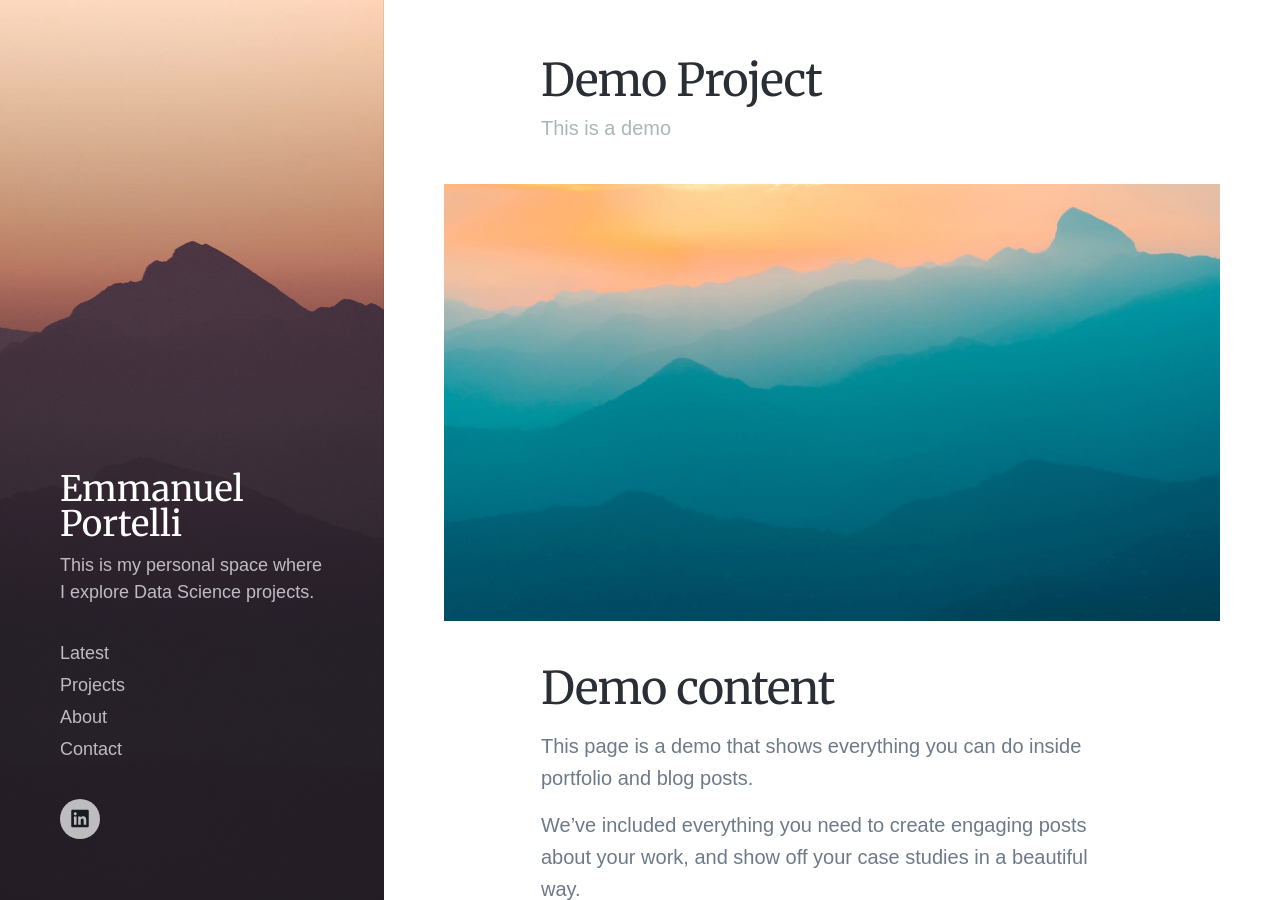
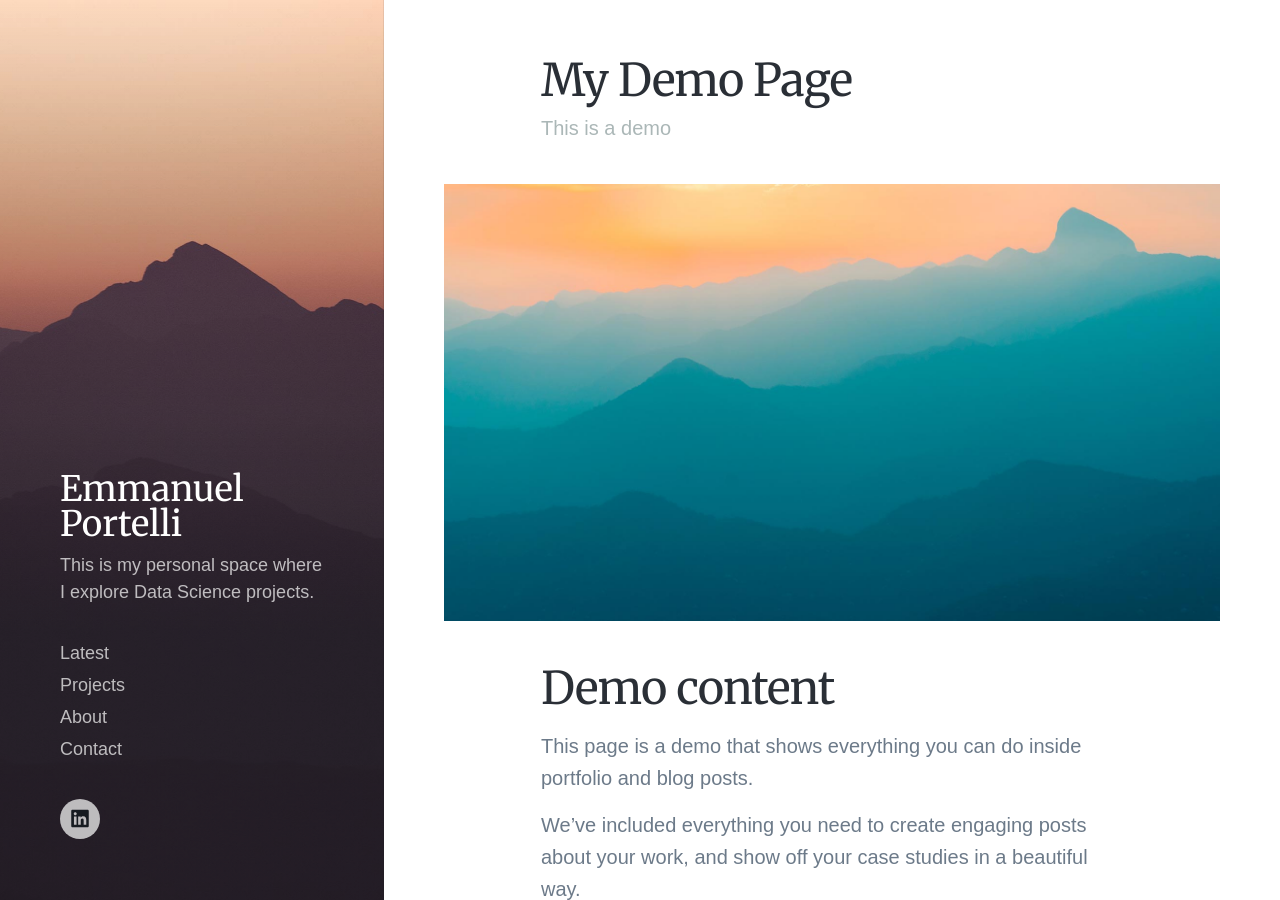
Before and after one commit to ep83-datascience/portfolio, a Jekyll site: the page built from _projects/2023-03-22-introduction.md, in a window 1280 px wide and 900 px high. Built offline with Jekyll 4.4.1, drawn with Linux system fonts in a browser that asks for light colours; nearby versions of some CDN libraries; some web fonts are replaced.

Commit message:
Update 2023-03-22-introduction.md

```diff
--- a/_projects/2023-03-22-introduction.md
+++ b/_projects/2023-03-22-introduction.md
@@ -1,5 +1,5 @@
 ---
-title: 'Demo Project'
+title: 'My Demo Page'
 subtitle: 'This is a demo'
 date: 2018-06-30 00:00:00
 featured_image: '/images/demo/demo-square.jpg'
```
